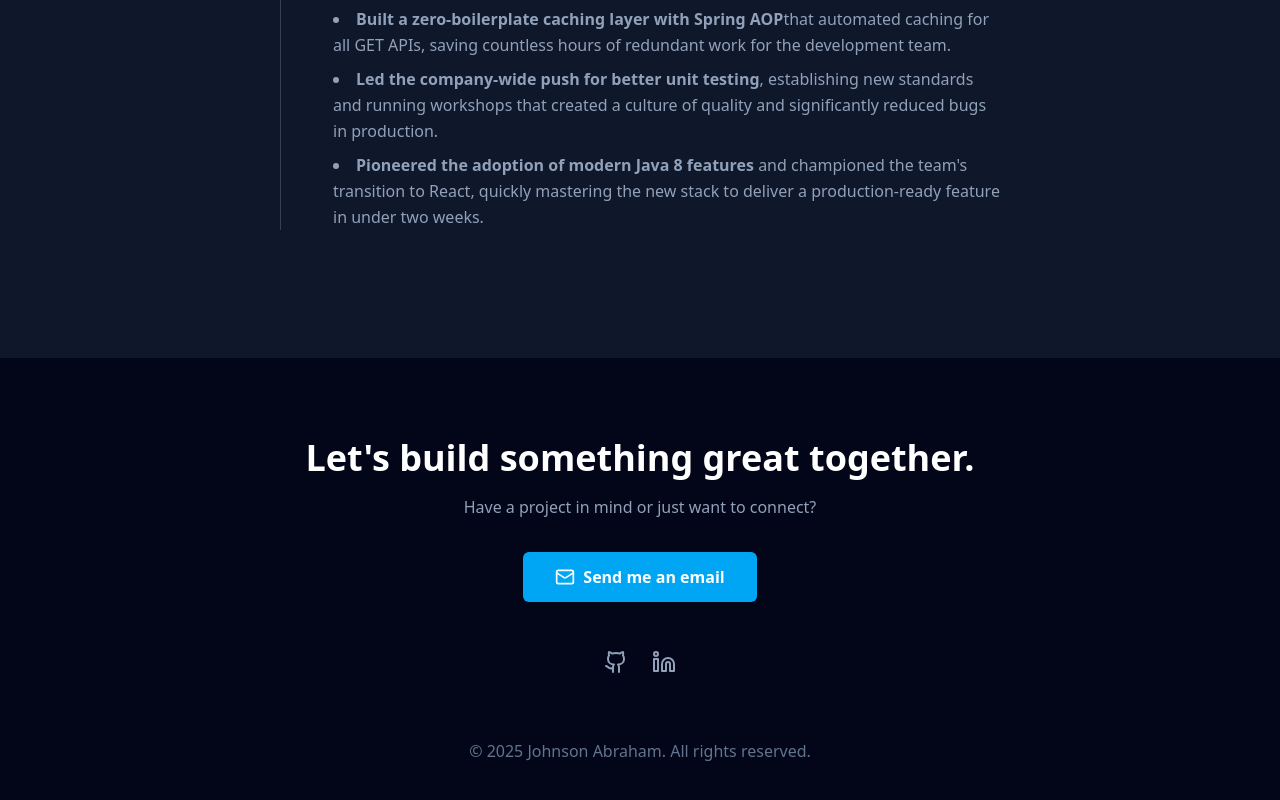
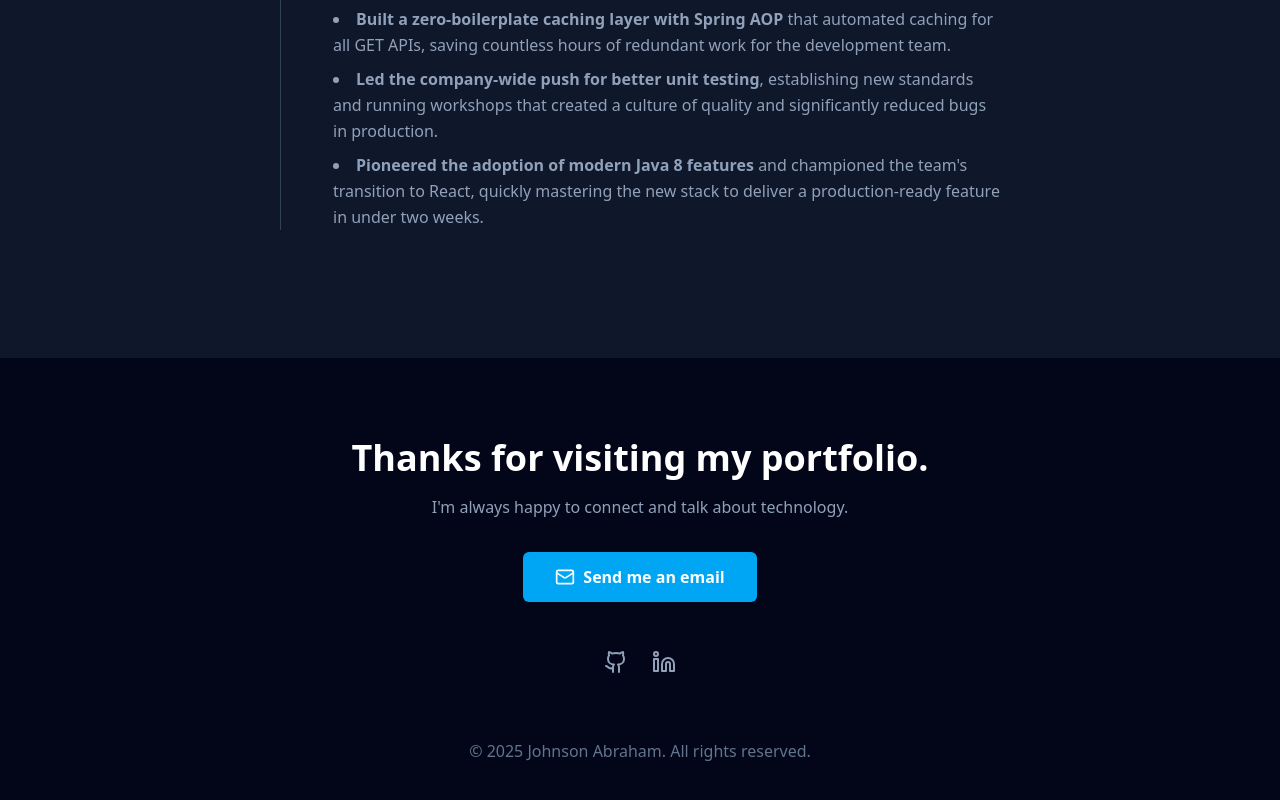
Before and after one commit to nunnarivu-labs/johnson-abraham.github.io, a React (Vite) app: page / in a window 1280 px wide. Shown: the part 4141-4941 px from the top of the page. Built offline with nearby package versions, Linux system fonts and the light colour scheme.

Commit message:
chore: Update footer messaging, add non-breaking space in experience item, and improve documentation formatting.

```diff
--- a/src/App.tsx
+++ b/src/App.tsx
@@ -424,8 +424,9 @@ export default function App() {
                       <strong>
                         Built a zero-boilerplate caching layer with Spring AOP
                       </strong>
-                      that automated caching for all GET APIs, saving countless
-                      hours of redundant work for the development team.
+                      &nbsp;that automated caching for all GET APIs, saving
+                      countless hours of redundant work for the development
+                      team.
                     </li>
                     <li>
                       <strong>
@@ -453,10 +454,10 @@ export default function App() {
       <footer id="contact" className="bg-slate-950 py-20 text-center">
         <div className="container mx-auto px-6">
           <h2 className="text-3xl md:text-4xl font-bold text-white">
-            Let's build something great together.
+            Thanks for visiting my portfolio.
           </h2>
           <p className="mt-4 text-slate-400 max-w-xl mx-auto">
-            Have a project in mind or just want to connect?
+            I'm always happy to connect and talk about technology.
           </p>
           <div className="mt-8">
             <a
```
Also changed, not shown: 1 other file (tests, documents, lock files or other folders).
